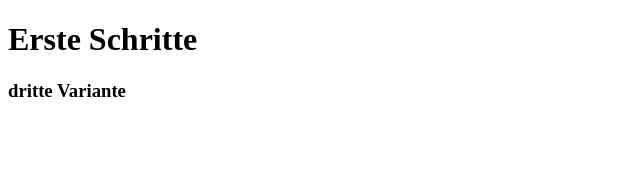
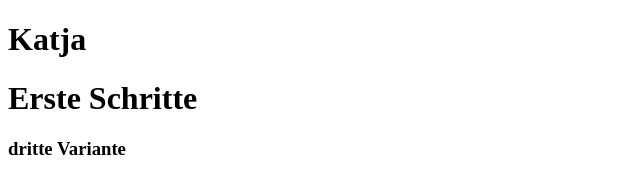
Before and after one commit to KatjaNitsch/gr1, a plain HTML site: page index.html in a window 1280 px wide. Shown: the whole page, without its empty margins (0-640 px from the left). Drawn offline with Linux system fonts and the light colour scheme.

Commit message:
4. Änderung

```diff
--- a/index.html
+++ b/index.html
@@ -7,7 +7,8 @@
     <title>Document</title>
 </head>
 <body>
-     <h1> Erste Schritte</h1>
-     <h3> dritte Variante</h3>
+    <h1> Katja</h1>
+    <h1> Erste Schritte</h1>
+    <h3> dritte Variante</h3>
 </body>
 </html>
```
